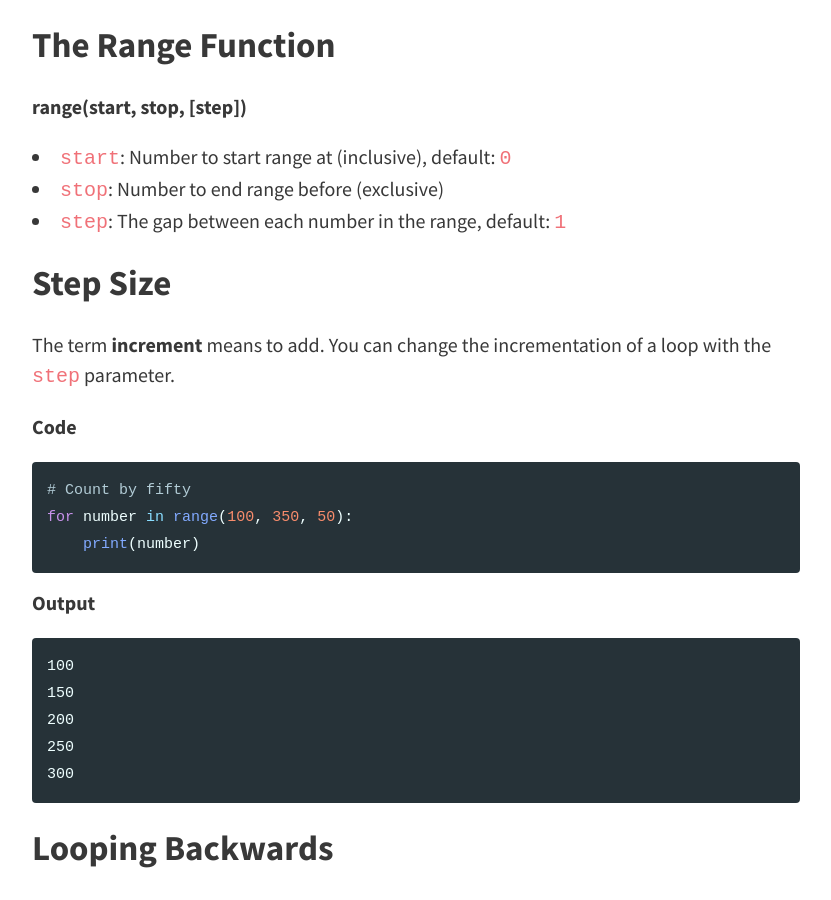
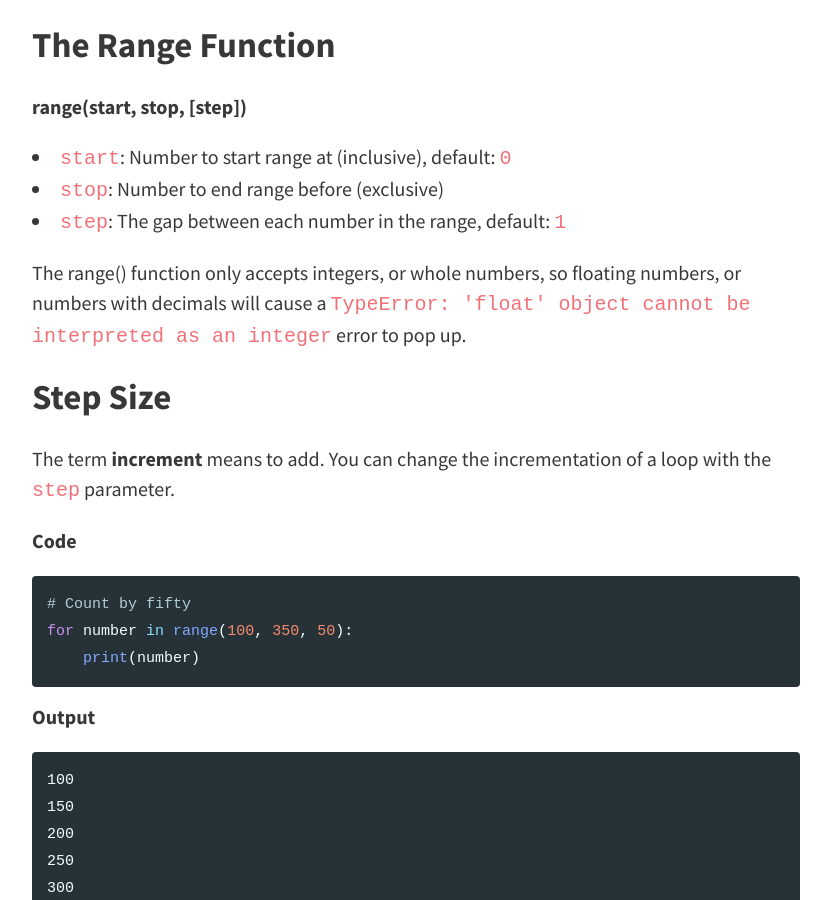
Before and after one commit to maryvo/nanobook, a Jekyll site: the page built from _lessons/loops02.md, in a window 1280 px wide and 900 px high, scrolled down 734 px. Shown: the whole window, without its empty margins (224-1055 px from the left). Built offline with Jekyll 4.4.1, drawn with Linux system fonts in a browser that asks for light colours.

Commit message:
added info about floats in range() function

````diff
--- a/_lessons/loops02.md
+++ b/_lessons/loops02.md
@@ -16,6 +16,8 @@ toc: true
 - `start`: Number to start range at (inclusive), default: `0`
 - `stop`: Number to end range before (exclusive)
 - `step`: The gap between each number in the range, default: `1`
+
+The range() function only accepts integers, or whole numbers, so floating numbers, or numbers with decimals will cause a ```TypeError: 'float' object cannot be interpreted as an integer``` error to pop up.
 
 ## Step Size
 
````
